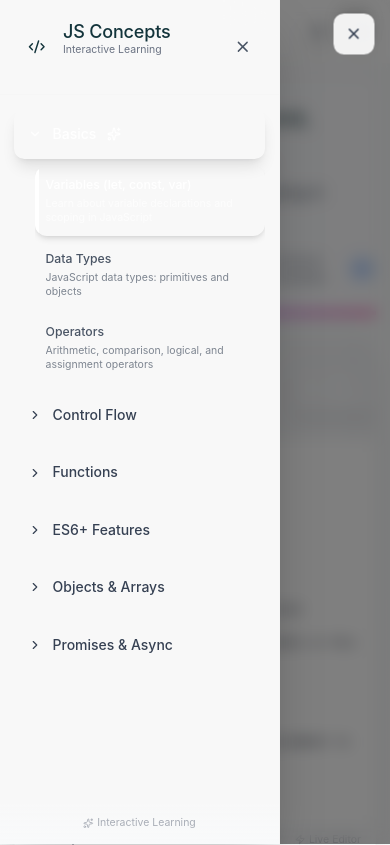
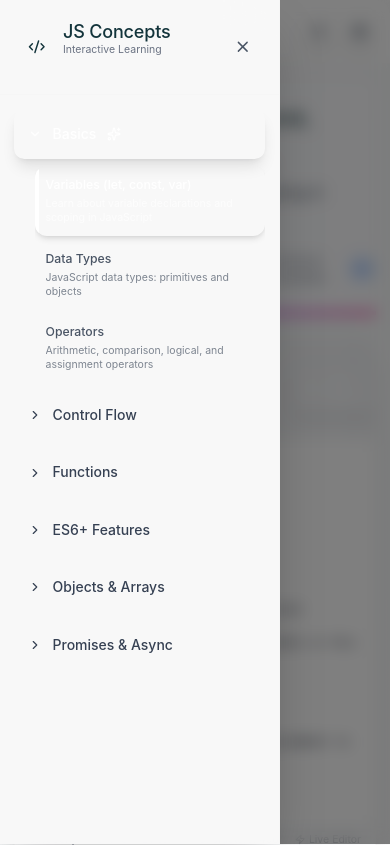
Before and after one commit to prasenjitpriyan/jsplayground, a Next.js app: page / in a window 390 px wide. Shown: the top 845 px of the page. Built offline with nearby package versions, Linux system fonts and the light colour scheme; a web font is replaced by a local one.

Commit message:
Sidebar modified

```diff
--- a/components/Sidebar.tsx
+++ b/components/Sidebar.tsx
@@ -2,10 +2,24 @@
 
 import { AnimatePresence, motion, Variants } from 'framer-motion';
 import { gsap } from 'gsap';
-import { ChevronRight, Code2, Menu, Sparkles, X } from 'lucide-react';
+import { ChevronRight, Code2, Sparkles, X } from 'lucide-react';
 import { useEffect, useRef, useState } from 'react';
 import { cn } from '../lib/utils';
 import { SidebarProps } from '../types/types-index';
+
+// Custom hook to detect desktop viewport
+function useIsDesktop(breakpoint = 1024) {
+  const [isDesktop, setIsDesktop] = useState<boolean>(false);
+
+  useEffect(() => {
+    const handleResize = () => setIsDesktop(window.innerWidth >= breakpoint);
+    handleResize();
+    window.addEventListener('resize', handleResize);
+    return () => window.removeEventListener('resize', handleResize);
+  }, [breakpoint]);
+
+  return isDesktop;
+}
 
 export function Sidebar({
   isOpen,
@@ -18,31 +32,32 @@ export function Sidebar({
   const [expandedCategories, setExpandedCategories] = useState<Set<string>>(
     new Set([currentCategory])
   );
+
   const sidebarRef = useRef<HTMLElement>(null);
   const headerRef = useRef<HTMLDivElement>(null);
+  const isDesktop = useIsDesktop();
 
+  // Animate sidebar open/close with GSAP
   useEffect(() => {
     if (!sidebarRef.current || !headerRef.current) return;
 
     const sidebar = sidebarRef.current;
     const header = headerRef.current;
 
-    if (isOpen) {
-      // Animate sidebar entrance
+    if (isOpen || isDesktop) {
       gsap.fromTo(
         sidebar,
         { x: -320, opacity: 0 },
         { x: 0, opacity: 1, duration: 0.4, ease: 'power3.out' }
       );
 
-      // Animate header elements
       gsap.fromTo(
         header.children,
         { y: -20, opacity: 0 },
         { y: 0, opacity: 1, duration: 0.3, stagger: 0.1, delay: 0.2 }
       );
     }
-  }, [isOpen]);
+  }, [isOpen, isDesktop]);
 
   const toggleCategory = (category: string) => {
     const newExpanded = new Set(expandedCategories);
@@ -57,12 +72,11 @@ export function Sidebar({
   const handleConceptSelect = (category: string, concept: string) => {
     onConceptSelect(category, concept);
     // Auto-close sidebar on mobile after selection
-    if (window.innerWidth < 1024) {
+    if (!isDesktop) {
       setTimeout(() => onToggle(), 300);
     }
   };
 
-  // ✅ Typed variants
   const sidebarVariants: Variants = {
     open: {
       x: 0,
@@ -87,25 +101,16 @@ export function Sidebar({
     closed: { opacity: 0 },
   };
 
-  // ✅ Fixed nested transitions
   const categoryVariants: Variants = {
     open: {
       height: 'auto',
       opacity: 1,
-      transition: {
-        stiffness: 400,
-        damping: 40,
-        opacity: { duration: 0.2, delay: 0.1 },
-      },
+      transition: { duration: 0.2 },
     },
     closed: {
       height: 0,
       opacity: 0,
-      transition: {
-        stiffness: 400,
-        damping: 40,
-        opacity: { duration: 0.2 },
-      },
+      transition: { duration: 0.2 },
     },
   };
 
@@ -113,9 +118,9 @@ export function Sidebar({
     <>
       {/* Mobile Backdrop */}
       <AnimatePresence>
-        {isOpen && (
+        {!isDesktop && isOpen && (
           <motion.div
-            className="fixed inset-0 bg-black/50 backdrop-blur-sm z-40 lg:hidden"
+            className="fixed inset-0 bg-black/50 backdrop-blur-sm z-40"
             variants={backdropVariants}
             initial="closed"
             animate="open"
@@ -127,7 +132,7 @@ export function Sidebar({
 
       {/* Sidebar */}
       <AnimatePresence>
-        {(isOpen || window.innerWidth >= 1024) && (
+        {(isOpen || isDesktop) && (
           <motion.aside
             ref={sidebarRef}
             className={cn(
@@ -139,7 +144,7 @@ export function Sidebar({
             )}
             variants={sidebarVariants}
             initial="closed"
-            animate={isOpen ? 'open' : 'closed'}
+            animate={isOpen || isDesktop ? 'open' : 'closed'}
             exit="closed">
             {/* Header */}
             <div
@@ -162,25 +167,27 @@ export function Sidebar({
                 </div>
               </div>
 
+              {!isDesktop && (
                 <motion.button
                   onClick={onToggle}
-                className="p-2 rounded-lg hover:bg-gray-100 dark:hover:bg-gray-800 lg:hidden transition-colors"
+                  className="p-2 rounded-lg hover:bg-gray-100 dark:hover:bg-gray-800 transition-colors"
                   whileHover={{ scale: 1.1 }}
                   whileTap={{ scale: 0.9 }}>
                   <X className="w-5 h-5 text-gray-600 dark:text-gray-400" />
                 </motion.button>
+              )}
             </div>
 
             {/* Navigation */}
             <nav className="p-4 overflow-y-auto h-[calc(100vh-100px)] custom-scrollbar">
               <div className="space-y-2">
                 {Object.entries(concepts).map(
-                  ([categoryName, categoryData], categoryIndex) => (
+                  ([categoryName, categoryData], idx) => (
                     <motion.div
                       key={categoryName}
                       initial={{ opacity: 0, y: 20 }}
                       animate={{ opacity: 1, y: 0 }}
-                      transition={{ delay: categoryIndex * 0.1 }}>
+                      transition={{ delay: idx * 0.1 }}>
                       {/* Category Header */}
                       <motion.button
                         onClick={() => toggleCategory(categoryName)}
@@ -256,7 +263,6 @@ export function Sidebar({
                                     </div>
                                   </div>
 
-                                  {/* Active indicator */}
                                   {currentCategory === categoryName &&
                                     currentConcept === conceptName && (
                                       <motion.div
@@ -270,7 +276,6 @@ export function Sidebar({
                                       />
                                     )}
 
-                                  {/* Hover gradient */}
                                   <motion.div
                                     className="absolute inset-0 bg-gradient-to-r from-primary-500/10 to-transparent opacity-0 group-hover:opacity-100 transition-opacity duration-200"
                                     initial={false}
@@ -286,61 +291,9 @@ export function Sidebar({
                 )}
               </div>
             </nav>
-
-            {/* Footer */}
-            <div className="absolute bottom-0 left-0 right-0 p-4 bg-gradient-to-t from-gray-50 to-transparent dark:from-gray-900 dark:to-transparent">
-              <div className="text-xs text-center text-gray-500 dark:text-gray-400">
-                <motion.div
-                  animate={{ opacity: [0.5, 1, 0.5] }}
-                  transition={{ duration: 2, repeat: Infinity }}
-                  className="flex items-center justify-center space-x-1">
-                  <Sparkles className="w-3 h-3" />
-                  <span>Interactive Learning</span>
-                </motion.div>
-              </div>
-            </div>
           </motion.aside>
         )}
       </AnimatePresence>
-
-      {/* Mobile Toggle Button */}
-      <motion.button
-        onClick={onToggle}
-        className={cn(
-          'fixed top-4 left-4 z-50 p-3 rounded-xl shadow-lg lg:hidden',
-          'bg-white/90 dark:bg-gray-900/90 backdrop-blur-md',
-          'border border-gray-200/50 dark:border-gray-700/50',
-          'transition-all duration-300'
-        )}
-        whileHover={{ scale: 1.05, rotate: 5 }}
-        whileTap={{ scale: 0.95 }}
-        animate={{
-          x: isOpen ? 320 : 0,
-          rotate: isOpen ? 180 : 0,
-        }}
-        transition={{ type: 'spring', stiffness: 300, damping: 30 }}>
-        <AnimatePresence mode="wait">
-          {isOpen ? (
-            <motion.div
-              key="close"
-              initial={{ opacity: 0, rotate: -90 }}
-              animate={{ opacity: 1, rotate: 0 }}
-              exit={{ opacity: 0, rotate: 90 }}
-              transition={{ duration: 0.2 }}>
-              <X className="w-5 h-5 text-gray-700 dark:text-gray-300" />
-            </motion.div>
-          ) : (
-            <motion.div
-              key="menu"
-              initial={{ opacity: 0, rotate: 90 }}
-              animate={{ opacity: 1, rotate: 0 }}
-              exit={{ opacity: 0, rotate: -90 }}
-              transition={{ duration: 0.2 }}>
-              <Menu className="w-5 h-5 text-gray-700 dark:text-gray-300" />
-            </motion.div>
-          )}
-        </AnimatePresence>
-      </motion.button>
     </>
   );
 }
```
Lines whose indentation alone changed are shown as unchanged.
